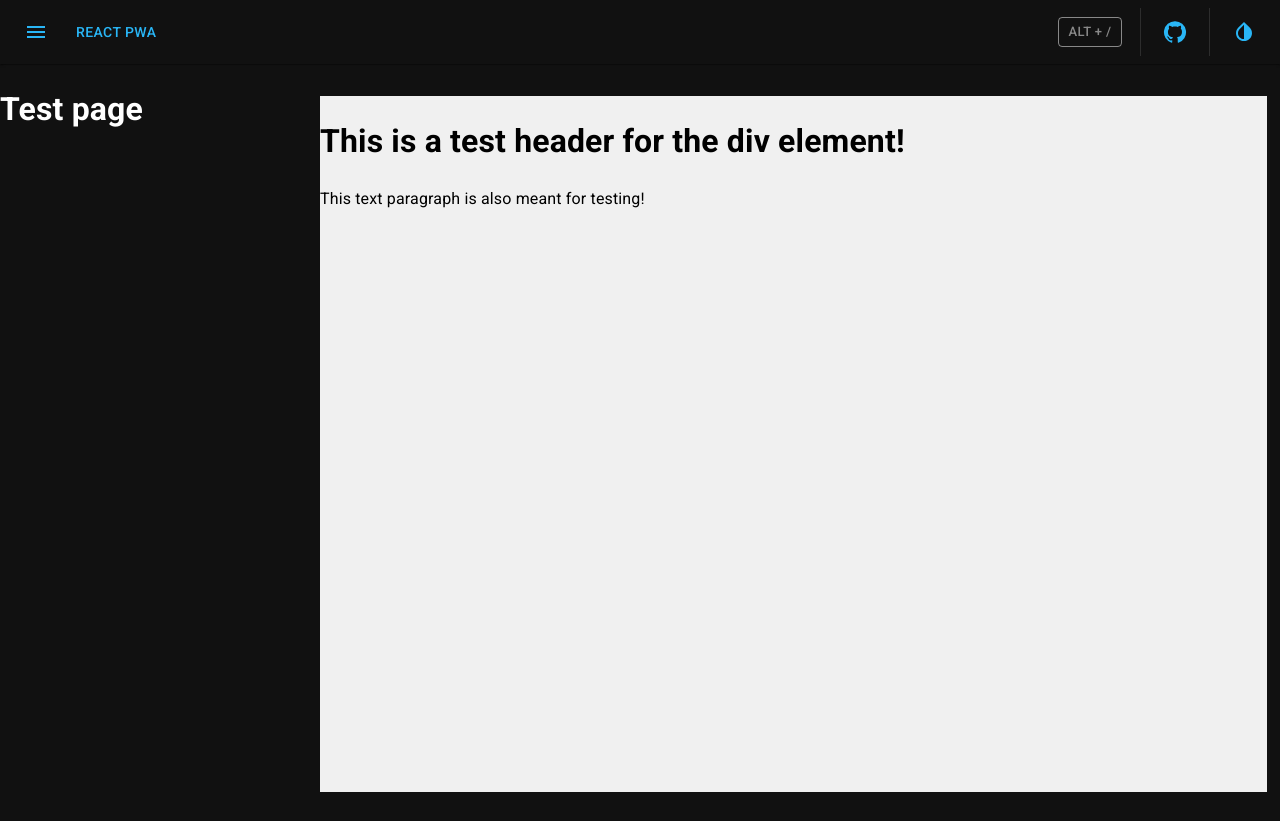
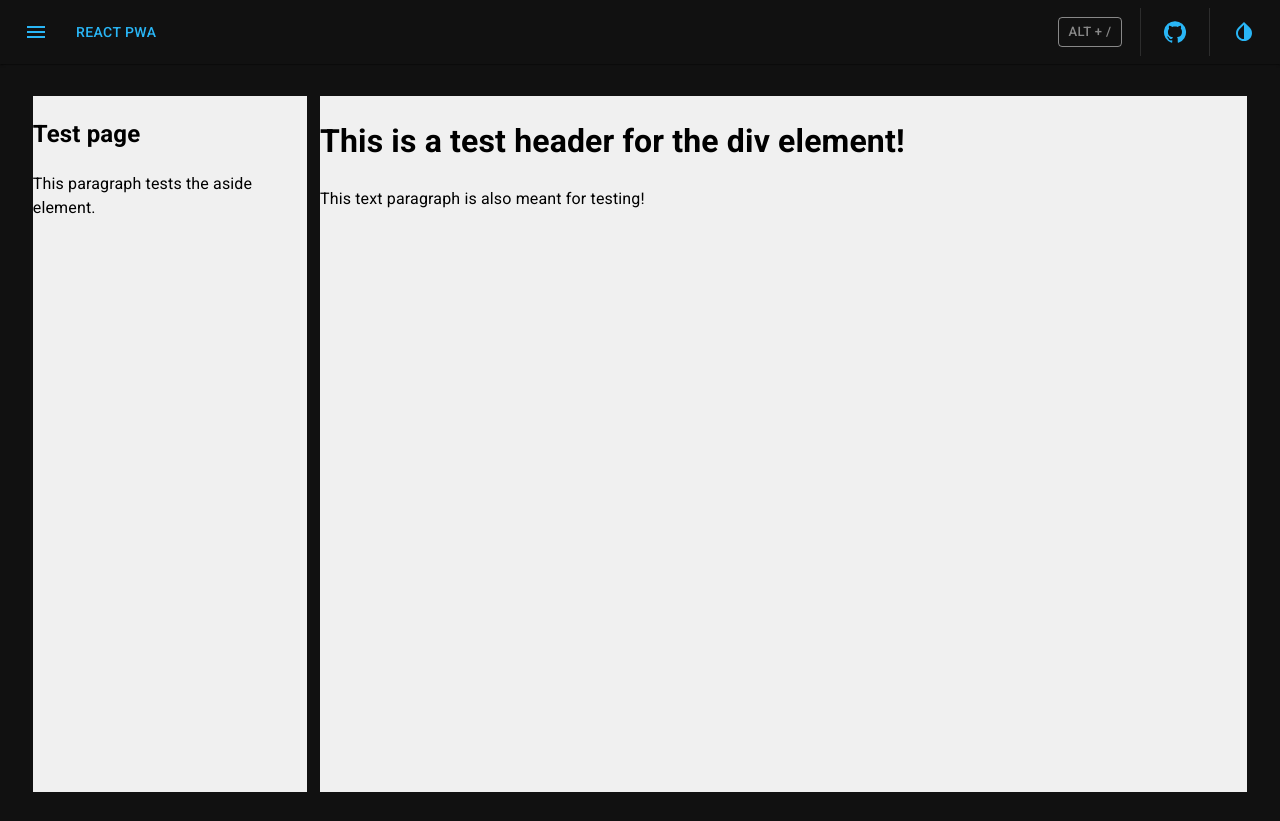
Before and after one commit to gromov-ivan/attendance-app, a React (Vite) app: page /page-1 in a window 1280 px wide. After the commit the page ends 800 px from the top, so only its background shows below. Built offline with nearby package versions, Linux system fonts and the light colour scheme.

Commit message:
Added an aside component and modified ComponentStyle.css

```diff
--- a/src/components/ComponentStyle.css
+++ b/src/components/ComponentStyle.css
@@ -4,5 +4,18 @@
   right: 1%;
   top: 12%;
   bottom: 1%;
+  margin-right: 20px;
+  box-sizing: border-box;
   background-color: #f0f0f0;
 }
+
+.component-aside {
+  position: absolute;
+  left: 1%;
+  right: 76%;
+  top: 12%;
+  bottom: 1%;
+  margin-left: 20px;
+  box-sizing: border-box;
+  background-color: #f0f0f0;
+}
--- /dev/null
+++ b/src/components/asideComponent.tsx
@@ -0,0 +1,13 @@
+import React, { ReactNode } from 'react';
+
+import './ComponentStyle.css';
+
+interface AsideComponentProps {
+  children: ReactNode;
+}
+
+const AsideComponent: React.FC<AsideComponentProps> = ({ children }) => {
+  return <aside className="component-aside">{children}</aside>;
+};
+
+export default AsideComponent;
--- a/src/pages/Page1/Page1.tsx
+++ b/src/pages/Page1/Page1.tsx
@@ -1,13 +1,17 @@
+import AsideComponent from '@/components/asideComponent';
 import DivComponent from '@/components/divComponent';
 
 function Page1() {
   return (
     <>
-      <h1>Test page</h1>
       <DivComponent>
         <h1 style={{ color: 'black' }}>This is a test header for the div element!</h1>
         <p style={{ color: 'black' }}>This text paragraph is also meant for testing!</p>
       </DivComponent>
+      <AsideComponent>
+        <h1 style={{ color: 'black' }}>Test page</h1>
+        <p style={{ color: 'black' }}>This paragraph tests the aside element.</p>
+      </AsideComponent>
     </>
   );
 }
```
